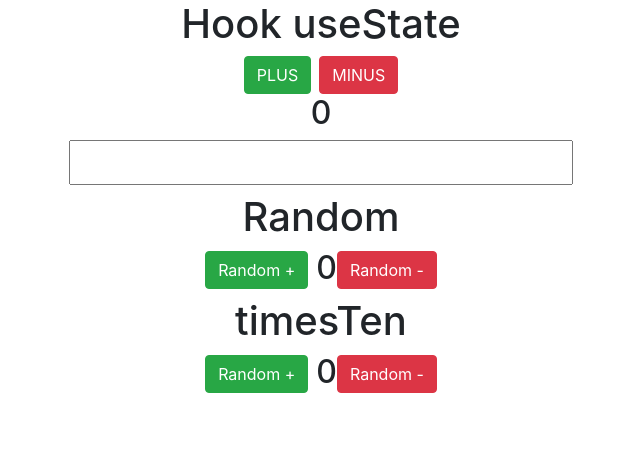
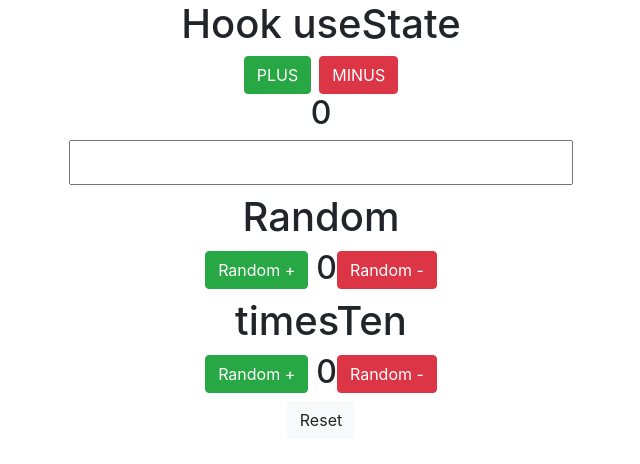
Before and after one commit to Mikirtumov/react-state, a React (Create React App) app: page / in a window 1280 px wide. Shown: the top 464 px of the page, without its empty margins (319-959 px from the left). Built offline with nearby package versions, Linux system fonts and the light colour scheme.

Commit message:
added reset button

```diff
--- a/src/App.js
+++ b/src/App.js
@@ -18,7 +18,12 @@
 
     const onStepChange = (newValue) => stepCount(newValue);
 
-
+    const reset = () => {
+        setTimesTen(0);
+        setCount(0);
+        setTimesTen(0);
+        setRandomCount(0);
+    }
 
 
 
@@ -30,7 +35,7 @@
             <StepConfig onStepChange={onStepChange} />
             <Random setRandomCount={setRandomCount} randomCount={randomCount} />
             <TimesTen timesTen={timesTen} setTimesTen={setTimesTen}/>
-
+            <button  type="button" className="btn btn-light" onClick={reset}>Reset</button>
         </div>
     );
 }
```
